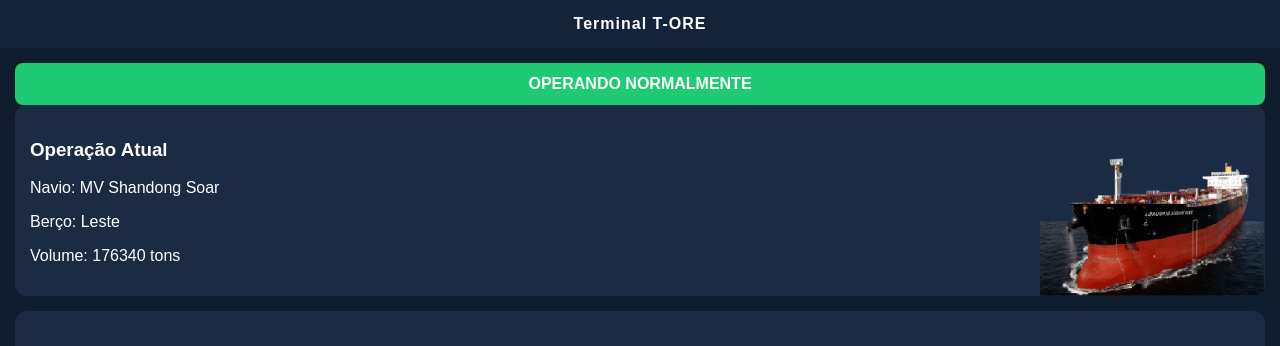
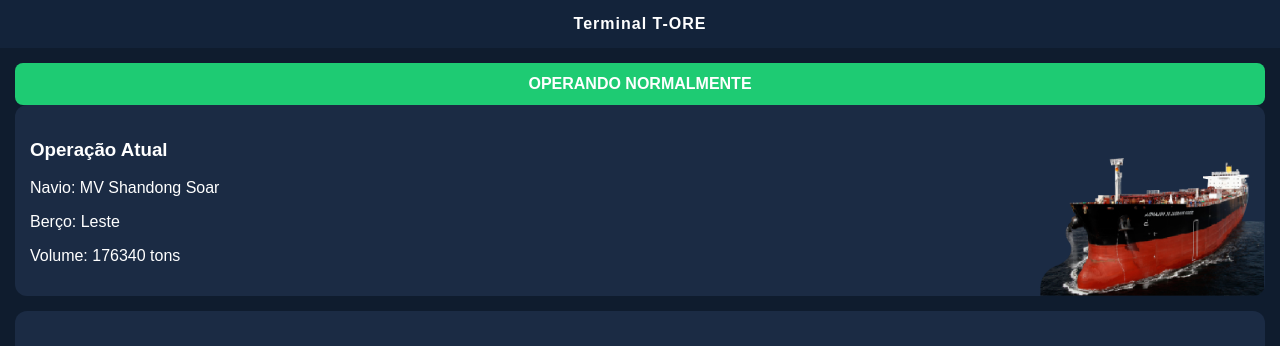
Before and after one commit to yuri-acabral/wideshift, a plain HTML site: page index.html in a window 1280 px wide. Shown: the top 346 px of the page. Drawn offline with Linux system fonts and the light colour scheme; files whose address does not match are found by name.

Commit message:
Update style.css

```diff
--- a/css/style.css
+++ b/css/style.css
@@ -39,7 +39,7 @@ header{
     padding:15px;
     border-radius:12px;
     margin-bottom:15px;
-    background-image: url("../img/1x/cut-ship_1.png");
+    background-image: url("../img/1x/ship-cropped.png");
     background-size:225px;
     background-repeat: no-repeat;
     background-position: bottom right;
```
